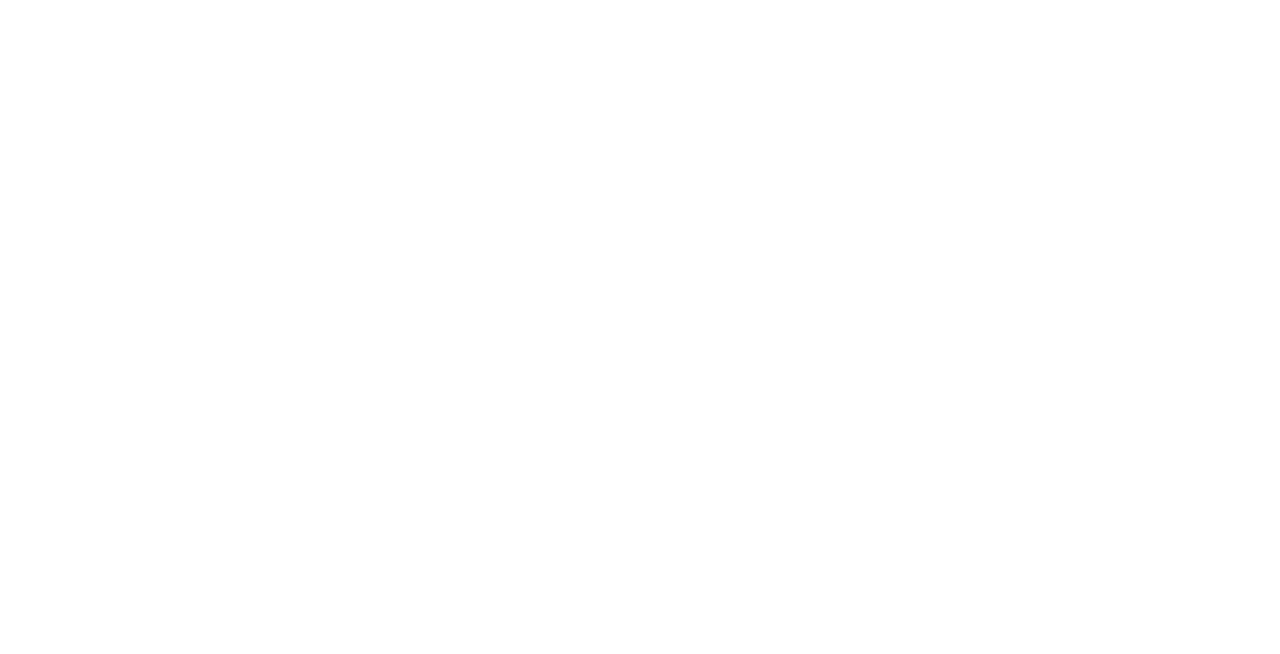
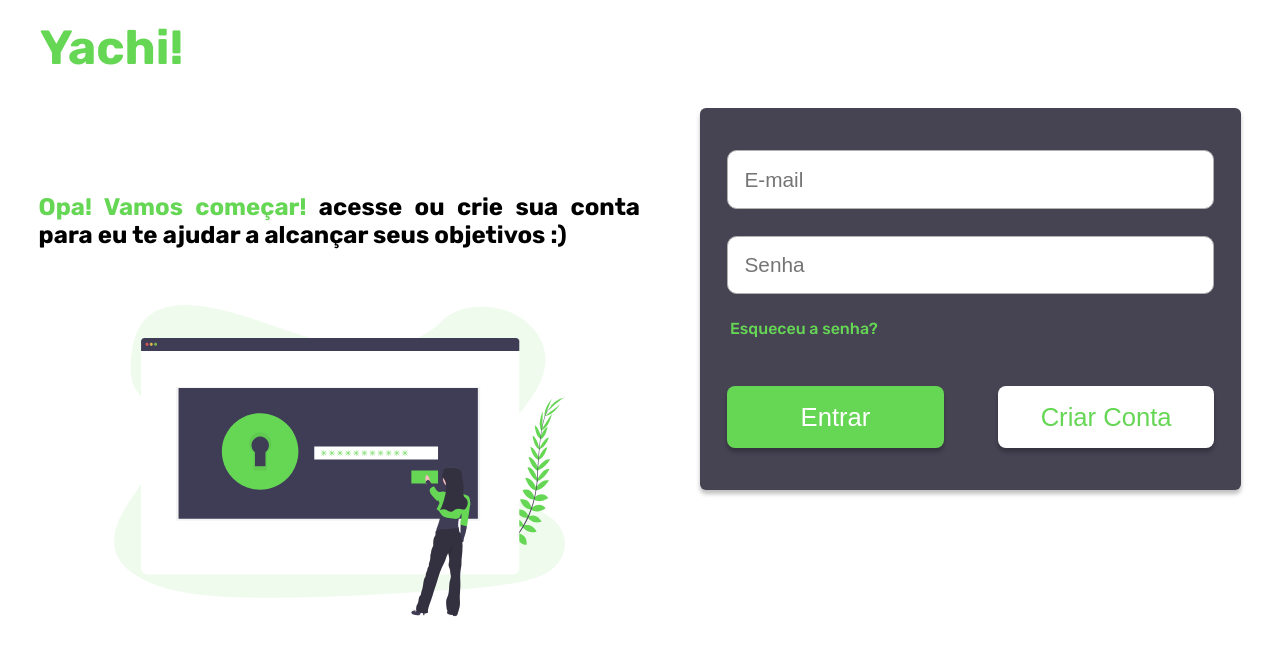
Before and after one commit to eric-araujo/YourAchievements, a React (Create React App) app: page /login in a window 1280 px wide. Shown: the top 654 px of the page. Built offline with nearby package versions, Linux system fonts and the light colour scheme.

Commit message:
Criado estilização mobile para tela de login

```diff
--- /dev/null
+++ b/src/Pages/Login/index.js
@@ -0,0 +1,38 @@
+import { useState } from "react";
+import { Link } from "react-router-dom";
+import Header from "../../Components/Header";
+
+import SignIn from "../../Assets/img/SignIn.svg";
+
+import "./styles.css";
+
+function Register() {
+    return (
+        <div>
+            <Header />
+            <main className="container">
+                <div className="columnLogin">
+                    <article className="sectionSlogan">
+                        <p className="textSlogan">
+                            <b className="yachi">Opa! Vamos começar!</b> acesse ou crie sua conta para eu te ajudar a alcançar seus objetivos :)
+                        </p>
+                        <img id="imageCreateSession" src={SignIn} alt="Criar Sessão"></img>
+                    </article>
+                    <form className="form">
+                        <input className="input" type="email" placeholder="E-mail" />
+                        <input className="input" type="password" placeholder="Senha" />
+                        <Link to="/" className="link">
+                            Esqueceu a senha?
+                        </Link>
+                        <div className="buttons">
+                            <button className="btn btn-login" type="submit">Entrar</button>
+                            <button className="btn btn-new-user" type="submit">Criar Conta</button>
+                        </div>
+                    </form>
+                </div>
+            </main>
+        </div>
+    );
+}
+
+export default Register;
--- /dev/null
+++ b/src/Pages/Login/styles.css
@@ -0,0 +1,103 @@
+.columnLogin {
+    flex-direction: column;
+    justify-content: center;
+    width: 100%;
+}
+
+.form {
+    display: flex;
+    flex-direction: column;
+    justify-content: center;
+    align-items: center;
+    width: 100%;
+    height: 60%;
+    margin-bottom: 10%;
+    box-shadow: 0px 4px 4px rgba(0, 0, 0, 0.25);
+    border-radius: 6px;
+    background-color: var(--color-gray);
+}
+
+.buttons {
+    width: 100%;
+    display: flex;
+    flex-direction: row;
+    justify-content: space-around;
+}
+
+.btn-login {
+    width: 40%;
+    padding: 3% 0%;
+    background-color: var(--color-green-primary);
+    box-shadow: 0px 4px 4px rgba(0, 0, 0, 0.25);
+    color: #FFF;
+}
+
+.btn-new-user {
+    width: 40%;
+    padding: 3% 0%;
+    background-color: #FFF;
+    color: var(--color-green-primary);
+}
+
+.sectionSlogan {
+    height: 60% !important;
+}
+
+.link {
+    color: var(--color-green-primary);
+}
+
+.textSlogan {
+    font-size: 1.5rem !important;
+    font-weight: 700;
+}
+
+#imageCreateSession {
+    width: 75%;
+}
+
+@media(min-width: 650px),
+handheld and (orientation: landscape) {
+    .columnLogin {
+        display: grid;
+        grid-template-rows: 2fr 1fr;
+        grid-template-columns: 1fr 1fr;
+        grid-template-areas: "sloganAndImg form""button slogan";
+        margin-left: 1.5%;
+        margin-right: 1.5%;
+    }
+
+    .form {
+        width: 90%;
+        height: 90%;
+        padding-top: 7%;
+        padding-bottom: 7%;
+        grid-area: form;
+        justify-self: end;
+        margin-bottom: 2.5rem;
+    }
+
+    .input {
+        width: 90%;
+        padding: 3% !important;
+        font-size: 1.3rem !important;
+    }
+
+    .btn {
+        font-size: 1.6rem !important;
+    }
+
+    .btn-register {
+        width: 60%;
+        padding: 2.5% 5%;
+    }
+
+    .sectionSlogan {
+        justify-content: flex-start !important;
+        height: 60% !important;
+    }
+
+    .subTitle {
+        margin-bottom: 4rem !important;
+    }
+}
--- a/src/Pages/Register/index.js
+++ b/src/Pages/Register/index.js
@@ -20,7 +20,7 @@
                             Se cadastra, é rapidinho :)
                         </p>
                     </section>
-                    <form className="form">
+                    <form className="form" action="/login">
                         <input className="input" type="text" placeholder="Nome" />
                         <input className="input" type="email" placeholder="E-mail" />
                         <input className="input" type="password" placeholder="Senha" />
--- a/src/routes.js
+++ b/src/routes.js
@@ -3,6 +3,7 @@
 
 import Index from './Pages/Index';
 import Register from './Pages/Register';
+import Login from './Pages/Login';
 
 const Routes = () => {
   return (
@@ -10,6 +11,7 @@
       <Switch>
         <Route path="/" exact component={Index} />
         <Route path="/register" component={Register} />
+        <Route path="/login" component={Login} />
       </Switch>
     </BrowserRouter>
   );
```
Also changed, not shown: src/Assets/img/SignIn.svg (added).
